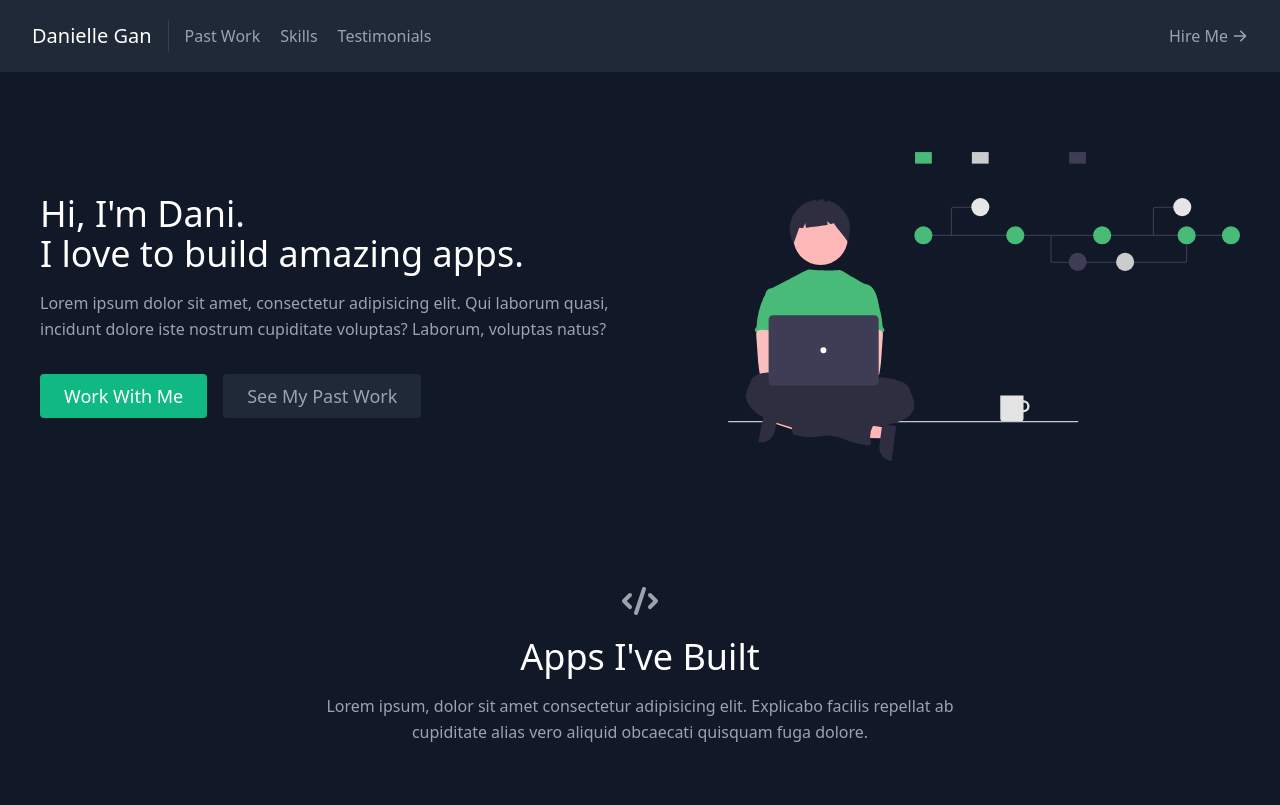
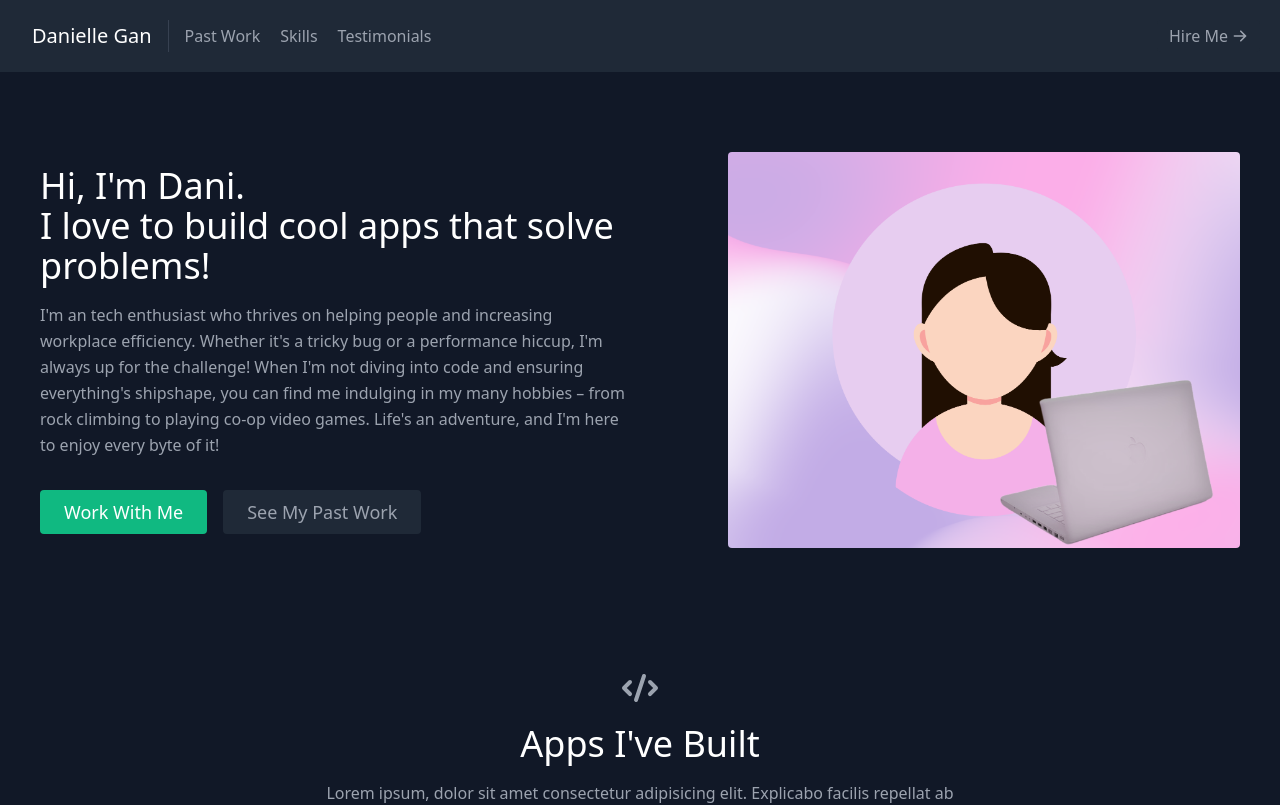
Before and after one commit to danielle-gan/Dgan-Portfolio, a React (Create React App) app: page / in a window 1280 px wide. Shown: the top 805 px of the page. Built offline with nearby package versions, Linux system fonts and the light colour scheme.

Commit message:
made some changes to the about me section

```diff
--- a/src/components/About.js
+++ b/src/components/About.js
@@ -7,13 +7,11 @@ export default function About() {
         <div className="lg:flex-grow md:w-1/2 lg:pr-24 md:pr-16 flex flex-col md:items-start md:text-left mb-16 md:mb-0 items-center text-center">
           <h1 className="title-font sm:text-4xl text-3xl mb-4 font-medium text-white">
             Hi, I'm Dani.
-            <br className="hidden lg:inline-block" />I love to build amazing
-            apps.
+            <br className="hidden lg:inline-block" />I love to build cool
+            apps that solve problems!
           </h1>
           <p className="mb-8 leading-relaxed">
-            Lorem ipsum dolor sit amet, consectetur adipisicing elit. Qui
-            laborum quasi, incidunt dolore iste nostrum cupiditate voluptas?
-            Laborum, voluptas natus?
+          I'm an tech enthusiast who thrives on helping people and increasing workplace efficiency. Whether it's a tricky bug or a performance hiccup, I'm always up for the challenge! When I'm not diving into code and ensuring everything's shipshape, you can find me indulging in my many hobbies – from rock climbing to playing co-op video games. Life's an adventure, and I'm here to enjoy every byte of it!
           </p>
           <div className="flex justify-center">
             <a
@@ -32,7 +30,7 @@ export default function About() {
           <img
             className="object-cover object-center rounded"
             alt="hero"
-            src="./coding.svg"
+            src="./avatar.png"
           />
         </div>
       </div>
```
Also changed, not shown: public/avatar.png (added).
